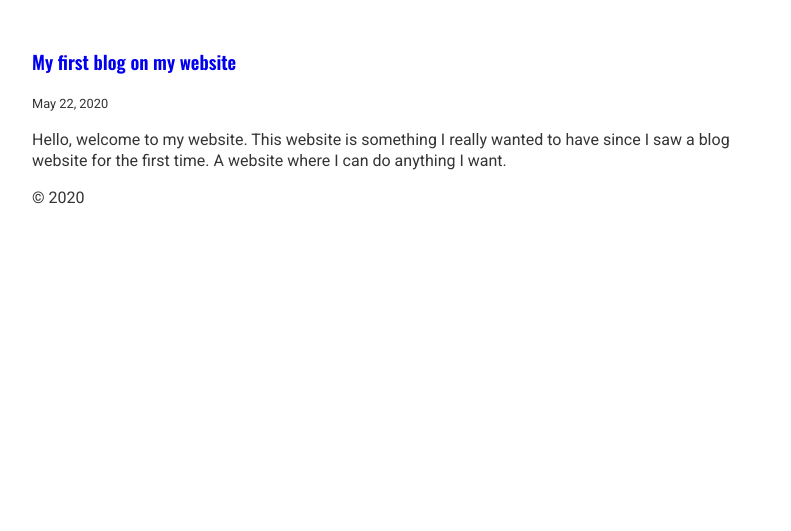
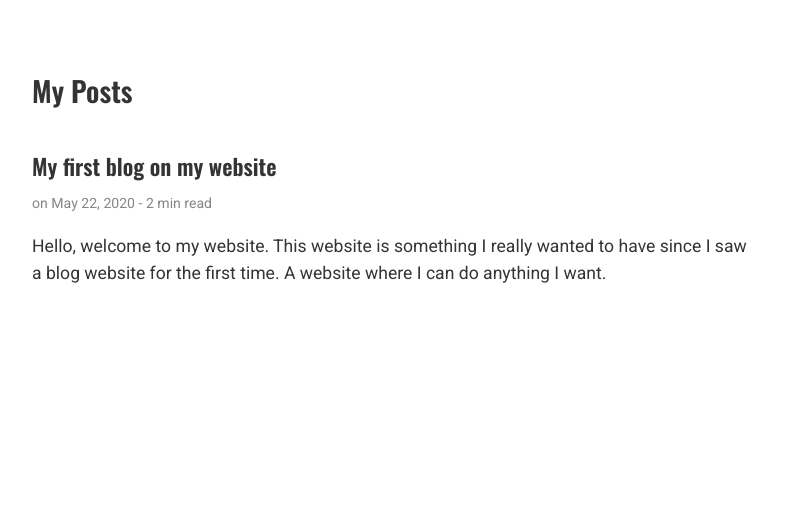
Before and after one commit to iamdebadipti/iamdebadipti.github.io, a Gatsby site: page / in a window 1280 px wide. Shown: the part 269-800 px from the top of the page, without its empty margins (244-1035 px from the left). Built offline with nearby package versions, Linux system fonts and the light colour scheme; Gatsby itself is replaced by a stand-in of ours.

Commit message:
added index page styling & post styles

```diff
--- a/src/components/layout.js
+++ b/src/components/layout.js
@@ -8,7 +8,6 @@ const Layout = ({ title, children }) => {
       <Navigation />
       <div className={styles.layout}>
         <main>{children}</main>
-        <footer>© {new Date().getFullYear()}</footer>
       </div>
     </>
   );
--- a/src/pages/index.js
+++ b/src/pages/index.js
@@ -3,6 +3,7 @@ import React from 'react';
 import { Link, graphql } from 'gatsby';
 import Bio from '../components/Bio';
 import Layout from '../components/Layout';
+import styles from '../styles/Index.module.scss';
 
 const BlogIndex = ({ data, location }) => {
   const siteTitle = data.site.siteMetadata.title;
@@ -13,26 +14,27 @@ const BlogIndex = ({ data, location }) => {
   return (
     <Layout location={location} title={siteTitle}>
       <Bio />
+      <div className={styles.index}>
+        <h3 className={styles.index_heading}>My Posts</h3>
         {posts.map(({ node }) => {
           const title = node.frontmatter.title || node.fields.slug;
           return (
-          <article key={node.fields.slug}>
-            <header>
-              <h3>
-                <Link to={node.fields.slug}>{title}</Link>
-              </h3>
-              <small>{node.frontmatter.date}</small>
-            </header>
-            <section>
+            <Link to={node.fields.slug} className={styles.index_article}>
+              <article>
+                <h2>{title}</h2>
+                <small>
+                  on {node.frontmatter.date} - {node.timeToRead} min read
+                </small>
                 <p
                   dangerouslySetInnerHTML={{
                     __html: node.frontmatter.description || node.excerpt
                   }}
                 />
-            </section>
               </article>
+            </Link>
           );
         })}
+      </div>
     </Layout>
   );
 };
@@ -49,7 +51,8 @@ export const pageQuery = graphql`
     allMarkdownRemark(sort: { fields: [frontmatter___date], order: DESC }) {
       edges {
         node {
-          excerpt
+          timeToRead
+          excerpt(pruneLength: 100)
           fields {
             slug
           }
--- a/src/styles/Bio.module.scss
+++ b/src/styles/Bio.module.scss
@@ -1,5 +1,5 @@
 .bio {
-  margin: 2rem auto 3rem;
+  margin: 2rem auto 5rem;
   display: flex;
   flex-direction: column-reverse;
   &_pic {
@@ -15,11 +15,13 @@
     margin: 0 0 0.4rem;
     font-family: inherit;
     &_wave {
+      font-size: 1.7rem;
       display: inline-block;
       margin-right: 0.8rem;
       transform: rotate(0deg);
       transform-origin: bottom right;
       animation: waveAnim 5s ease-in-out infinite;
+      animation-delay: 2s;
     }
   }
   &_desc {
--- /dev/null
+++ b/src/styles/Index.module.scss
@@ -0,0 +1,25 @@
+.index {
+  margin: 3rem 0 5rem;
+  &_heading {
+    font-weight: 800;
+    font-size: 1.77rem;
+    margin: 0 0 2.4rem;
+  }
+  &_article {
+    &:hover {
+      opacity: 0.8;
+    }
+    > article {
+      text-decoration: none;
+      color: #343434;
+      margin: 0 0 5rem;
+      > h2 {
+        font-size: 1.4rem;
+        margin: 0 0 0.4rem;
+      }
+      > small {
+        opacity: 0.6;
+      }
+    }
+  }
+}
--- a/static/css/global.css
+++ b/static/css/global.css
@@ -1,14 +1,14 @@
 @import url('https://fonts.googleapis.com/css2?family=Oswald:wght@600&family=Roboto&display=swap');
 
 html {
-  line-height: 1.3; /* 1 */
+  line-height: 1.5; /* 1 */
   -webkit-text-size-adjust: 100%; /* 2 */
 }
 
 body {
   margin: 0;
   font-family: 'Roboto', Oxygen, Ubuntu, Cantarell, 'Open Sans', 'Helvetica Neue', sans-serif;
-  font-size: 1rem;
+  font-size: 1.1rem;
   text-rendering: optimizelegibility;
   color: #343434;
 }
```
Also changed, not shown: src/styles/Post.module.scss (added, +8 -0 lines), src/templates/blog-post.js (+9 -9 lines). Lines whose indentation alone changed are shown as unchanged.
